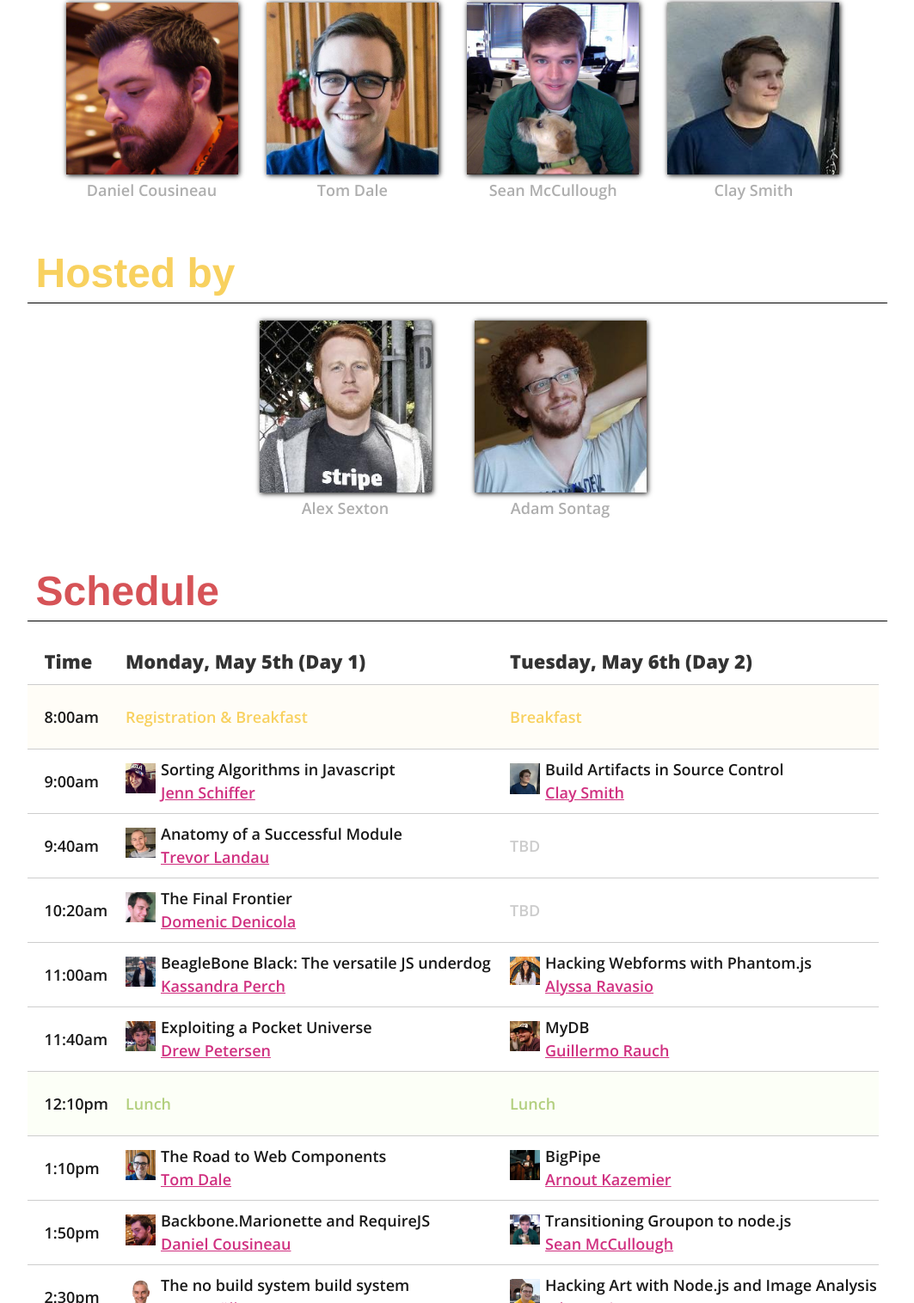
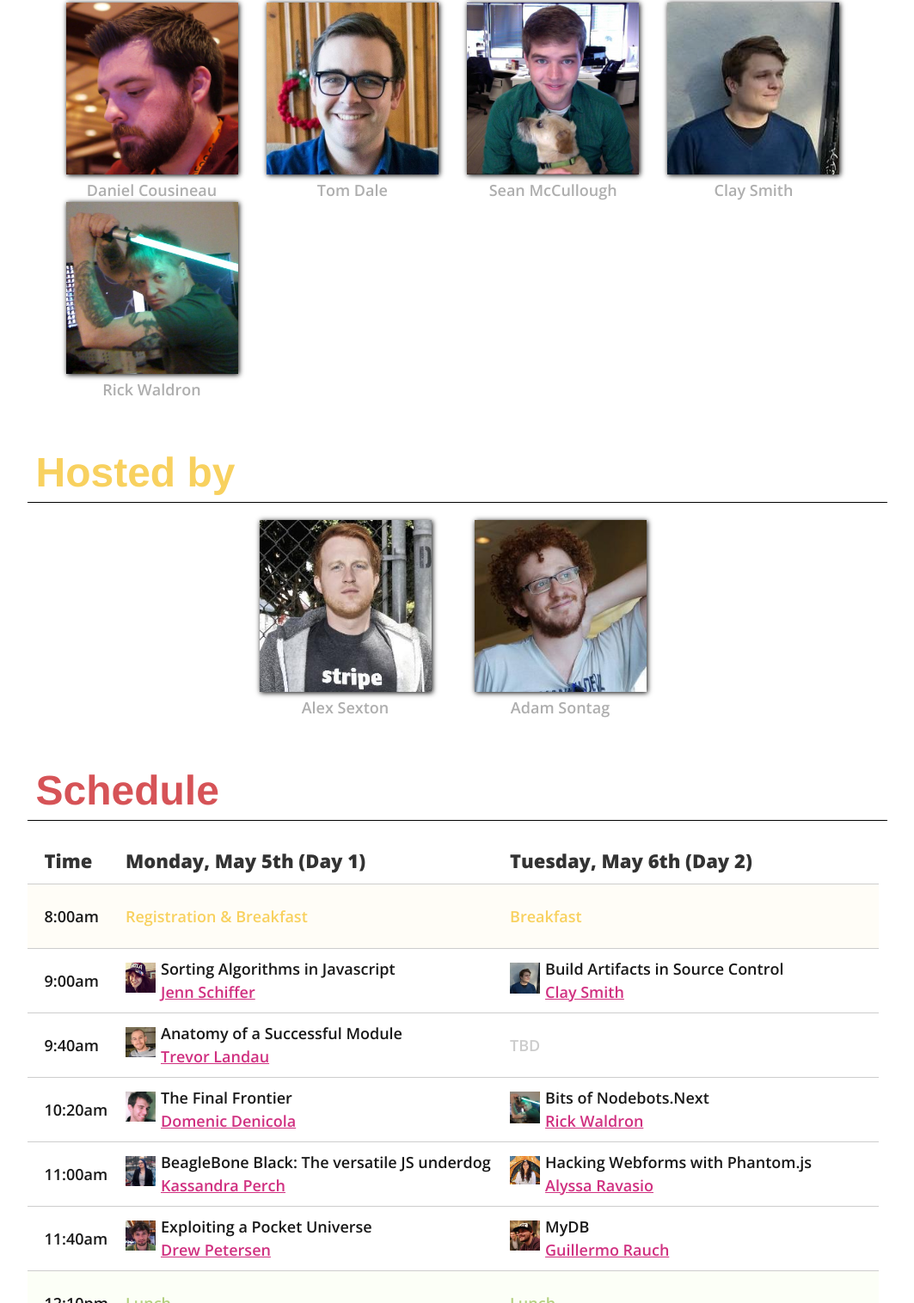
Before and after one commit to EmpireJS/2014.empirejs.org, a website: page public/index.html in a window 1280 px wide. Shown: the part 1995-3511 px from the top of the page at 86% size, without its empty margins (118-1181 px from the left). Drawn offline with nearby package versions, Linux system fonts and the light colour scheme; a web font is replaced by a local one.

Commit message:
[doc] Adding Rick Waldron

```diff
--- a/public/index.html
+++ b/public/index.html
@@ -73,7 +73,7 @@
         <div class="subheader">
           <h1>Speakers</h1>
           <div style="text-align: right">
-            <p>... <strong>4</strong> more to be announced. <strong>One every day!</strong></p>
+            <p>... <strong>3</strong> more to be announced. <strong>One every day!</strong></p>
           </div>
         </div>
 
@@ -178,6 +178,11 @@
               <img src="/img/speakers/clay-smith.jpg" alt /><p>Clay Smith</p>
             </a>
           </div>
+          <div>
+            <a href="https://twitter.com/rwaldron" target="_blank">
+              <img src="/img/speakers/rick-waldron.jpg" alt /><p>Rick Waldron</p>
+            </a>
+          </div>
         </div>
       </div>
 
@@ -245,7 +250,11 @@
                 <talk>The Final Frontier</talk>
                 <speaker><a href="http://twitter.com/domenic" target="_blank">Domenic Denicola</a></speaker>
               </td>
-              <td><tbd></tbd></td>
+              <td>
+                <img src="/img/speakers/rick-waldron.jpg" />
+                <talk>Bits of Nodebots.Next</talk>
+                <speaker><a href="http://twitter.com/rwaldron" target="_blank">Rick Waldron</a></speaker>
+              </td>
             </tr>
             <tr>
               <td>11:00am</td>
```
Also changed, not shown: public/img/speakers/rick-waldron.jpg (added).
